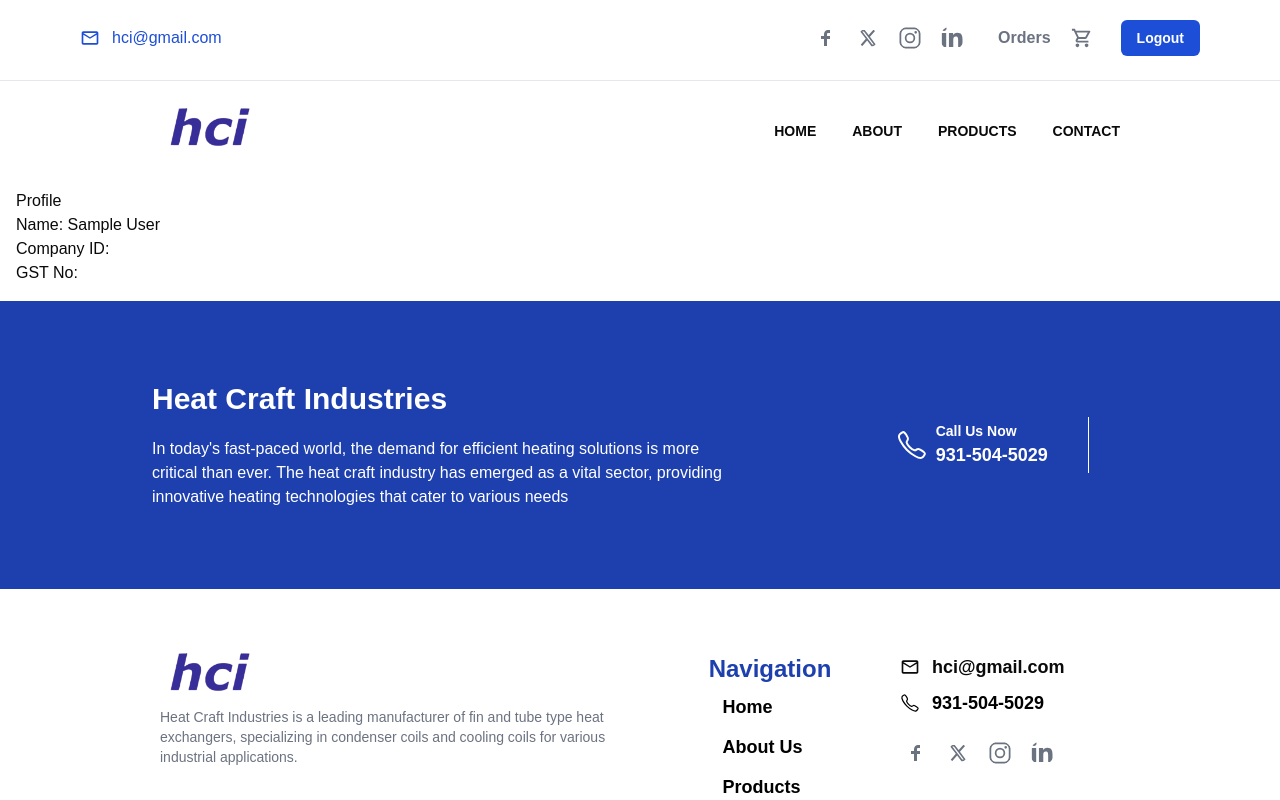
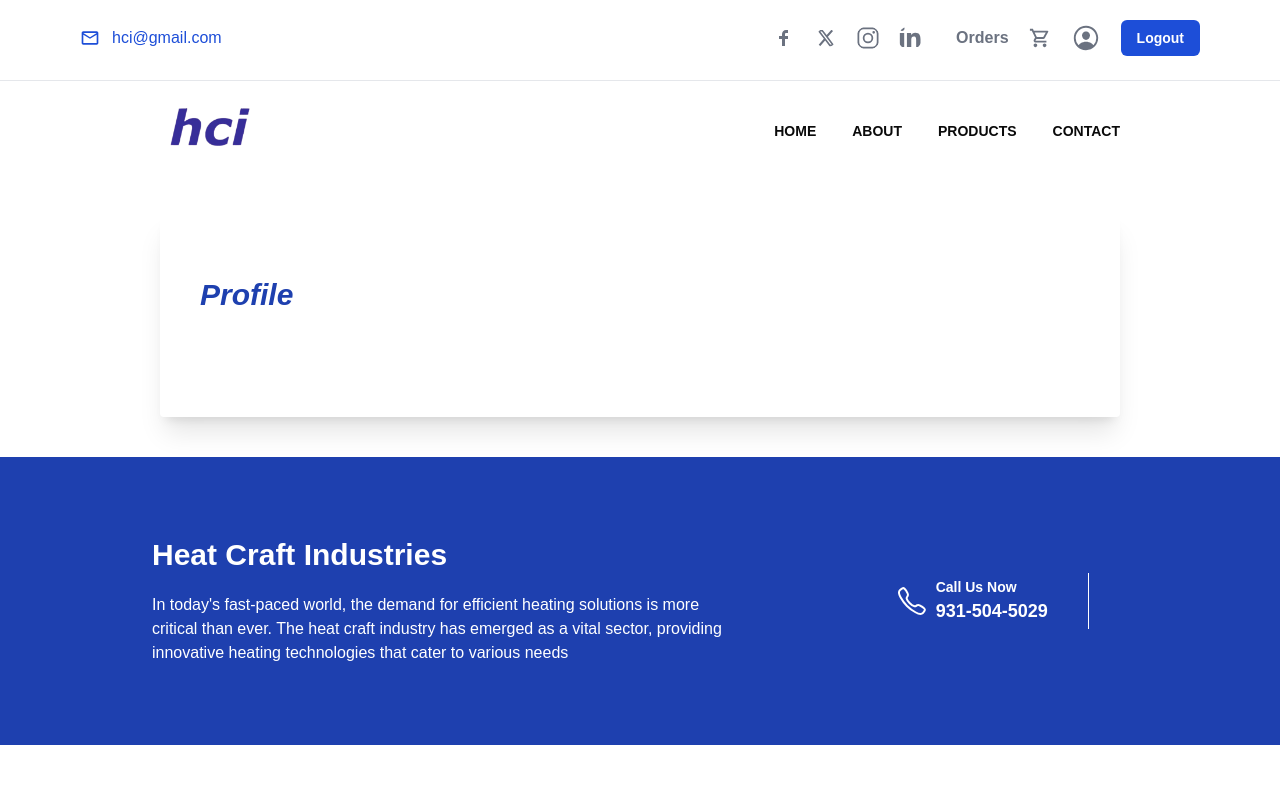
Before and after one commit to aryann1712/hci-coils-latest1, a Next.js app: page /profile in a window 1280 px wide. Shown: the top 800 px of the page. Built offline with nearby package versions, Linux system fonts and the light colour scheme; no server answers; sample sign-in values are in the browser's storage.

Commit message:
work on admin and profile

```diff
--- a/src/app/(protected)/orders/page.tsx
+++ b/src/app/(protected)/orders/page.tsx
@@ -5,12 +5,14 @@ import OrderItemCard from '@/components/OrderItemCard';
 import { useUser } from '@/context/UserContext';
 import { OrderItemType } from '@/lib/interfaces/OrderInterface';
 import Link from 'next/link';
-import React, { useEffect, useState } from 'react'
+import { useRouter } from 'next/navigation';
+import { useEffect, useState } from 'react';
 import { CgSmile } from "react-icons/cg";
 
 
 const OrderPage = () => {
     const { user } = useUser();
+    const router = useRouter();
     const [mounted, setMounted] = useState(false);
     const [userOrders, setUserOrders] = useState<OrderItemType[]>([]);
 
@@ -18,9 +20,14 @@ const OrderPage = () => {
         setMounted(true);
         async function fetchData() {
             const data = await getUserOrder();
-            setUserOrders(data);
+            setUserOrders(data);}
+
+        if (!user) {
+            router.replace("/");
+        } else {
+            fetchData();
         }
-        fetchData();
+
     }, []);
 
     if (!mounted) {
--- a/src/app/(protected)/profile/page.tsx
+++ b/src/app/(protected)/profile/page.tsx
@@ -1,20 +1,29 @@
+"use client";
 // src/app/(protected)/profile/page.tsx
-import { getServerSession } from "next-auth";
-import { redirect } from "next/navigation";
+import { useUser } from "@/context/UserContext";
+import { useRouter } from "next/navigation";
+import { useEffect } from "react";
 
 export default async function ProfilePage() {
-  const session = await getServerSession();
-  if (!session) {
-    redirect("/auth/signin");
-  }
+  const { user } = useUser();
+  const router = useRouter();
+
+  useEffect(() => {
+    if (!user) {
+      router.replace("/");
+    }
+  }, []);
+
+
 
   return (
-    <div className="p-4">
-      <h2>Profile</h2>
-      <p>Name: {session.user?.name}</p>
-      <p>Company ID: {/* load from user object */}</p>
-      <p>GST No: {/* from user object */}</p>
-      {/* Render order/enquiry history */}
+    <div className=" max-w-[75%] mx-auto py-10">
+      <div className="mx-auto py-16 px-10 rounded-sm shadow-xl w-full space-y-10">
+        <h1 className="text-blue-800 text-3xl font-semibold italic">Profile</h1>
+        <div>
+
+        </div>
+      </div>
     </div>
   );
 }
--- a/src/components/Navbar.tsx
+++ b/src/components/Navbar.tsx
@@ -5,7 +5,7 @@ import { MdOutlineShoppingCart } from "react-icons/md";
 import React, { useEffect, useState } from "react";
 import { FaLinkedinIn } from "react-icons/fa";
 import { FaXTwitter } from "react-icons/fa6";
-import { IoLogoInstagram } from "react-icons/io5";
+import { IoLogoInstagram, IoPersonCircleOutline } from "react-icons/io5";
 import { TiSocialFacebook } from "react-icons/ti";
 import Link from "next/link";
 import { useCart } from "@/context/CartContext";
@@ -87,7 +87,7 @@ const Navbar = () => {
             <FaLinkedinIn className="h-7 w-7  cursor-pointer hover:text-white hover:bg-blue-500 rounded-full p-[2px]" />
           </a>
 
-         {mounted && user && <div className=" ml-5">
+          {mounted && user && <div className=" ml-5">
             <Link href={"/orders"}><h4 className="font-semibold hover:text-red-500">Orders</h4></Link>
           </div>}
 
@@ -98,6 +98,12 @@ const Navbar = () => {
               {mounted && (cartItems.length > 0) && <p className="absolute -bottom-3 -right-3 rounded-full text-sm  text-center font-semibold text-white bg-red-500 h-5 px-[4px] pb-[10px]">{totalQuantity}</p>}
             </Link>
           </div>
+
+          {mounted && user && <div className="">
+            <Link href={"/profile"}>
+              <IoPersonCircleOutline className="font-bold text-[30px] cursor-pointer hover:text-red-500 relative" />
+            </Link>
+          </div>}
 
           {mounted && (!user) && <div className="ml-2 px-4 py-2 bg-blue-700 text-white rounded-md text-sm font-semibold  cursor-pointer">
             <Link href={"/auth/signin"}><h4>Login</h4></Link>
```
